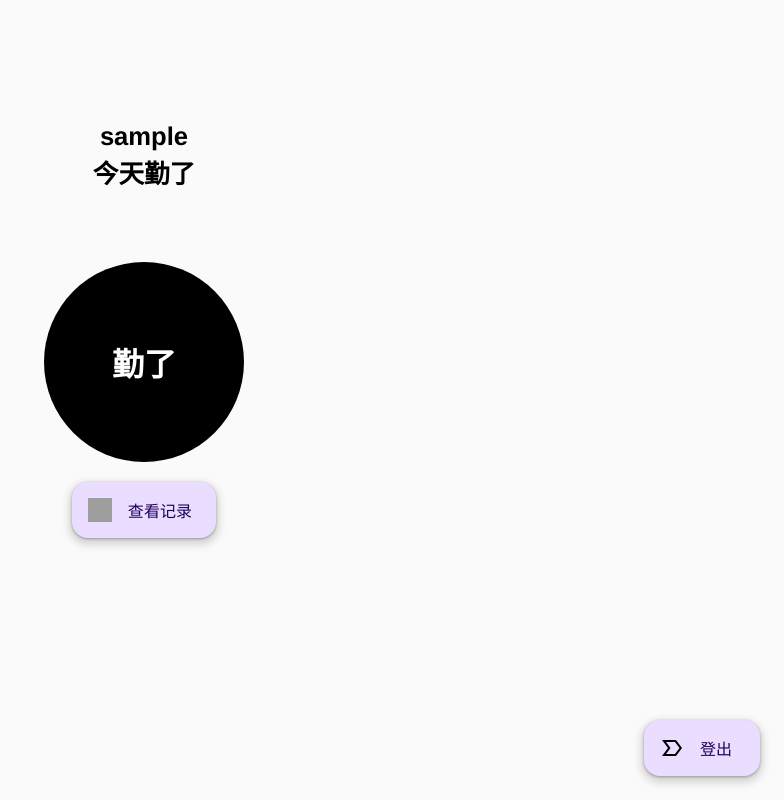
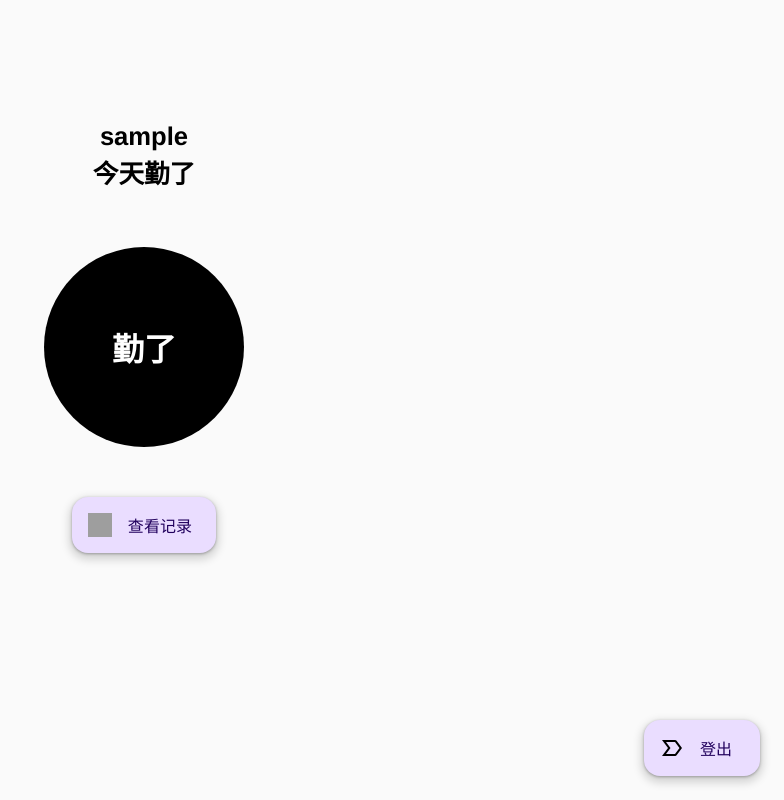
Before and after one commit to Swan416ya/maicorder, a Vue app in the folder maicorder-web/: page /main in a window 1280 px wide. Shown: the whole page, without its empty margins (496-1280 px from the left). Built offline with nearby package versions, Linux system fonts and the light colour scheme; sample sign-in values are in the browser's storage; grey boxes are pictures that could not be loaded.

Commit message:
按钮细节实现

```diff
--- a/maicorder-web/src/components/MainLayout.vue
+++ b/maicorder-web/src/components/MainLayout.vue
@@ -34,7 +34,7 @@
 
       <!-- 已移除 TimeBoard 组件 -->
 
-      <div>
+      <div class="btn">
         <PurpleFab
         label="查看记录"
         variant="surface"
@@ -213,6 +213,13 @@ const handleLogout = () => {
 </script>
 
 <style scoped>
+
+.btn {
+  margin-top: 30px;
+}
+
+
+
 /* 样式保持不变，核心布局逻辑未变 */
 .main-page-container {
   width: 100vw;
```
